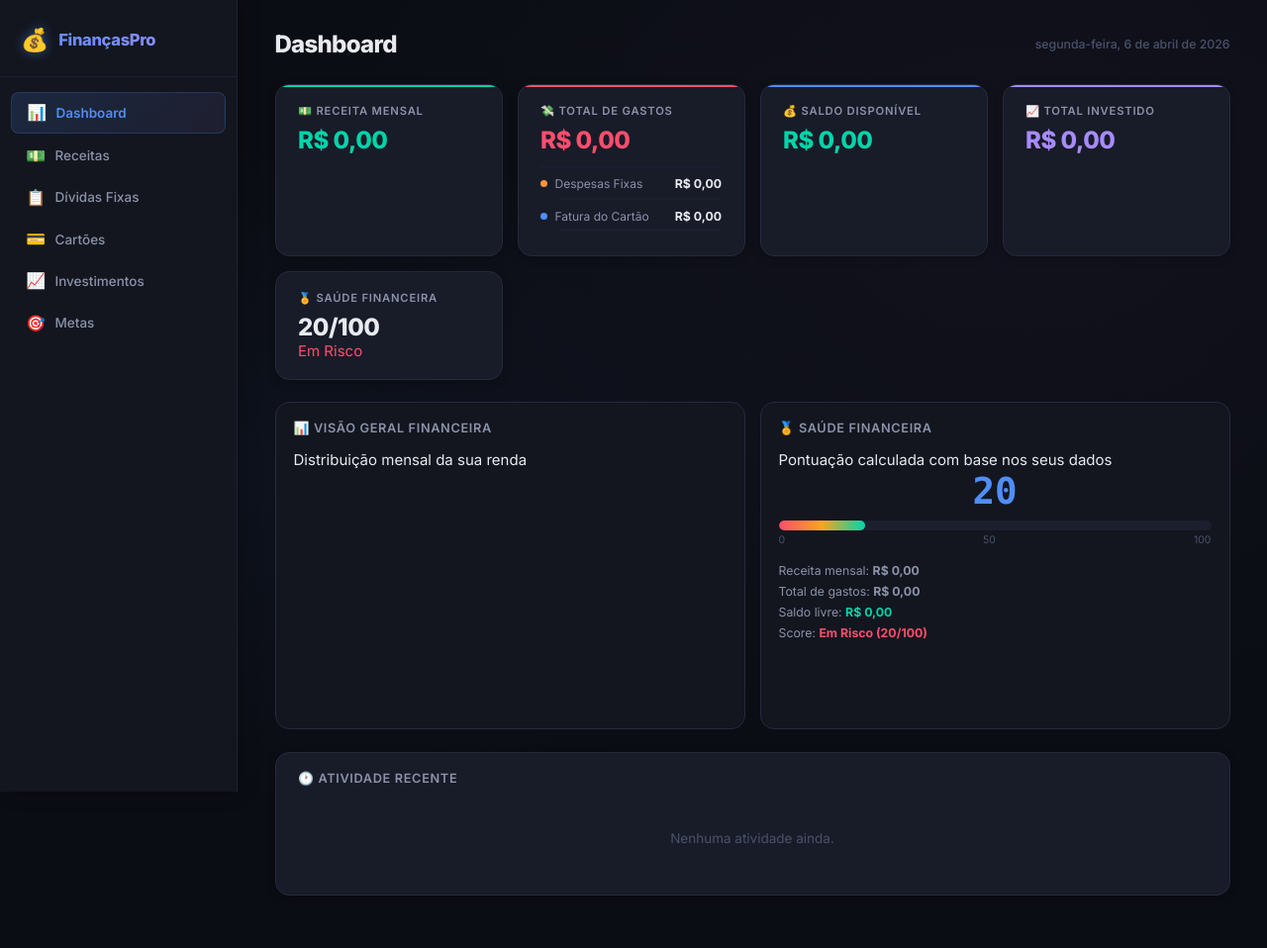
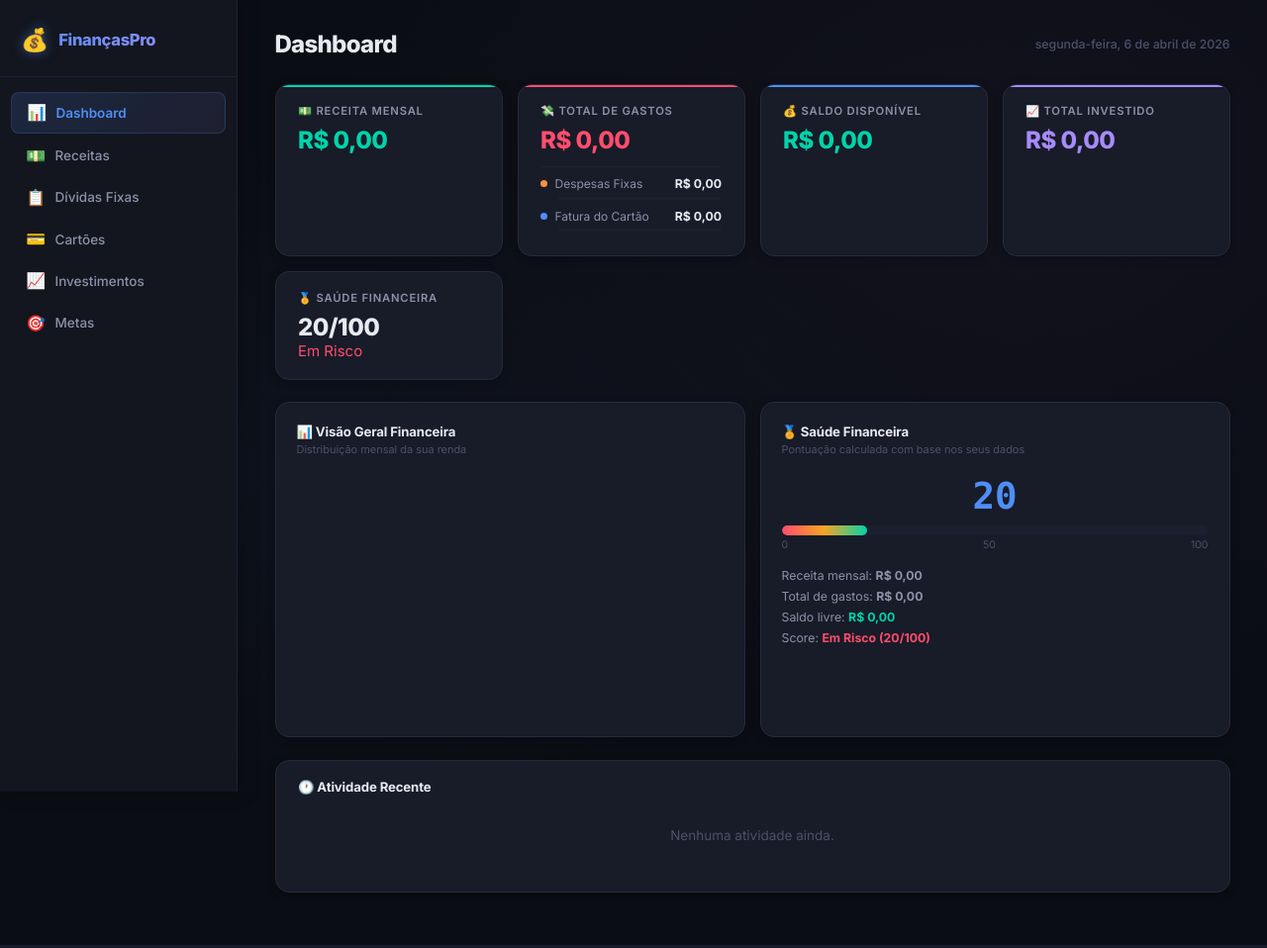
Before and after one commit to phrhenriquegestor/financas-pessoais, a FastAPI app: page / in a window 1280 px wide. Shown: the whole page at 99% size. Run offline with FastAPI, Linux system fonts and the light colour scheme; data that the repository does not hold is empty; a map, chart or similar area stays blank.

Commit message:
auto: update via Claude Code

```diff
--- a/static/css/styles.css
+++ b/static/css/styles.css
@@ -245,18 +245,24 @@ a { color: inherit; text-decoration: none; }
   margin-bottom: 1.5rem;
 }
 .chart-card {
-  background: var(--bg-secondary);
+  background: var(--bg-card);
   border: 1px solid var(--border);
   border-radius: var(--radius);
-  padding: 1.2rem;
+  padding: 1.4rem;
+  box-shadow: var(--shadow-sm);
 }
 .chart-title {
-  font-size: 0.85rem;
-  font-weight: 600;
-  color: var(--text-secondary);
-  text-transform: uppercase;
-  letter-spacing: 0.05em;
-  margin-bottom: 1rem;
+  font-size: 0.88rem;
+  font-weight: 700;
+  color: var(--text-primary);
+  letter-spacing: -0.01em;
+  margin-bottom: 0.2rem;
+}
+.chart-subtitle {
+  font-size: 0.73rem;
+  color: var(--text-muted);
+  margin-bottom: 1.2rem;
+  font-weight: 400;
 }
 .recent-card { margin-bottom: 1.5rem; }
 
```
